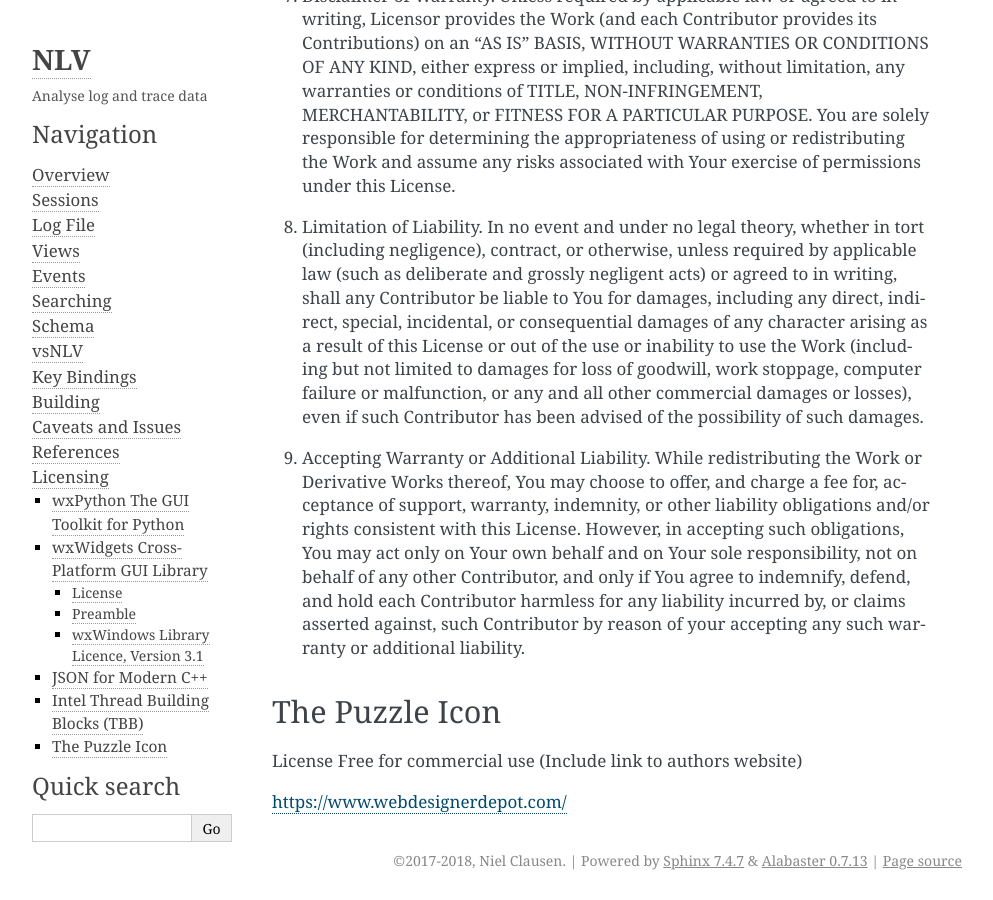
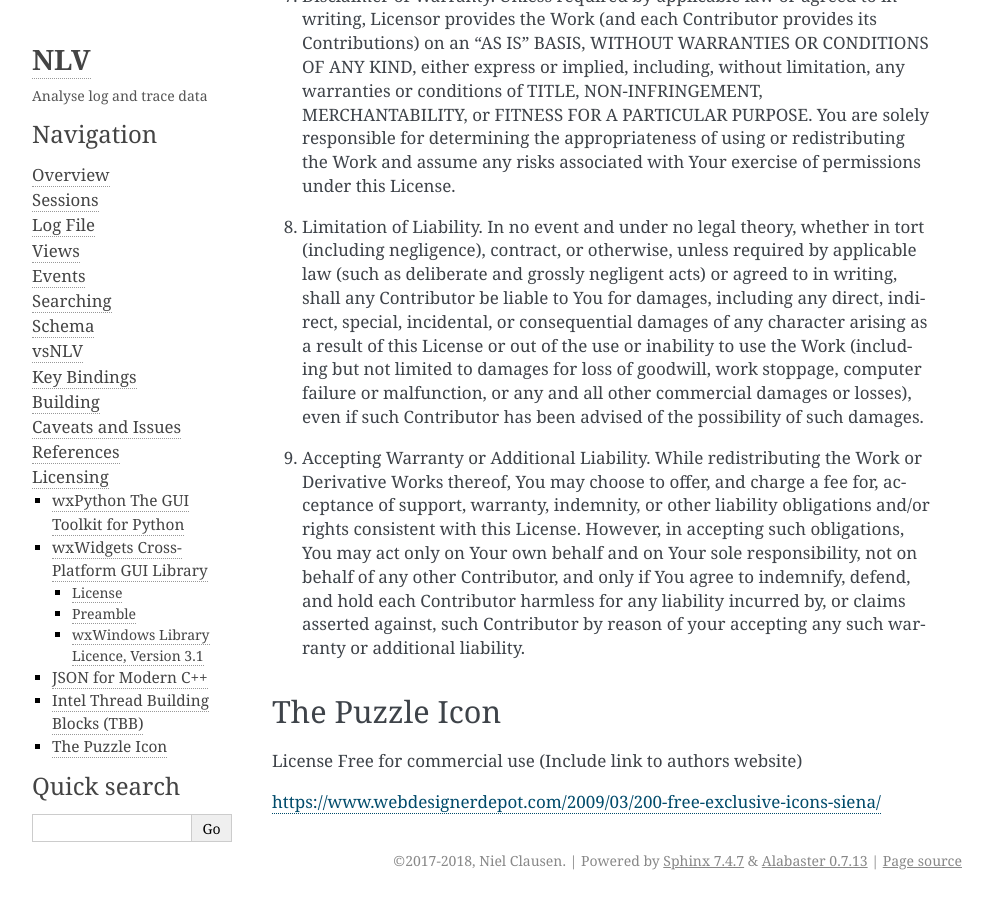
Before and after one commit to nielathome/nlv, a Sphinx documentation site: the page built from Sphinx/licenses.rst, in a window 1280 px wide and 900 px high, scrolled down 6780 px. Shown: the whole window, without its empty margins (148-1141 px from the left). Built offline with Sphinx 7.4.7, drawn with Linux system fonts in a browser that asks for light colours; some of the changed lines change nothing that is shown.

Commit message:
Improve icon attribution.

```diff
--- a/Sphinx/licenses.rst
+++ b/Sphinx/licenses.rst
@@ -377,4 +377,4 @@ The Puzzle Icon
 
 License Free for commercial use (Include link to authors website)
 
-https://www.webdesignerdepot.com/
+https://www.webdesignerdepot.com/2009/03/200-free-exclusive-icons-siena/
```
